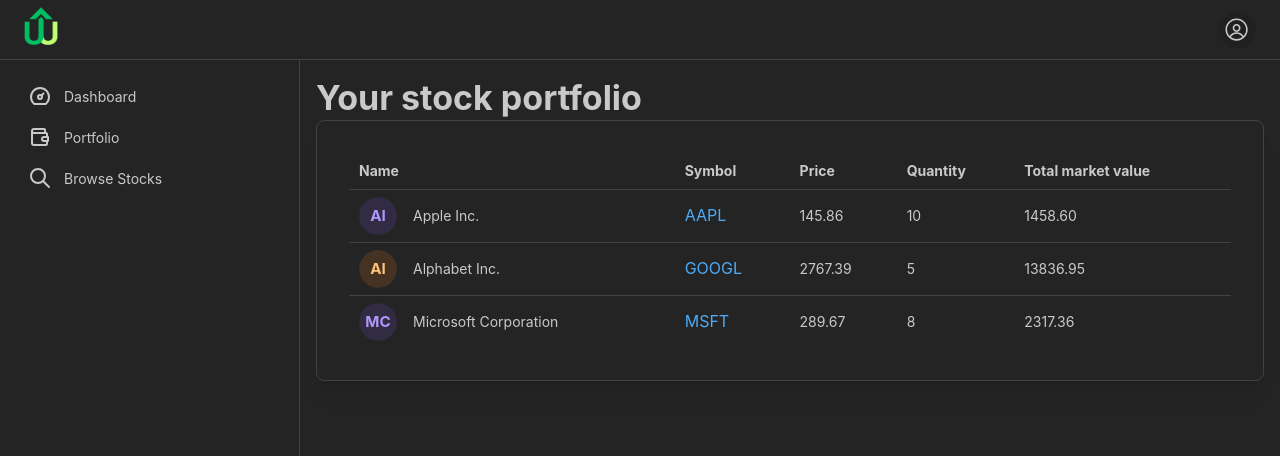
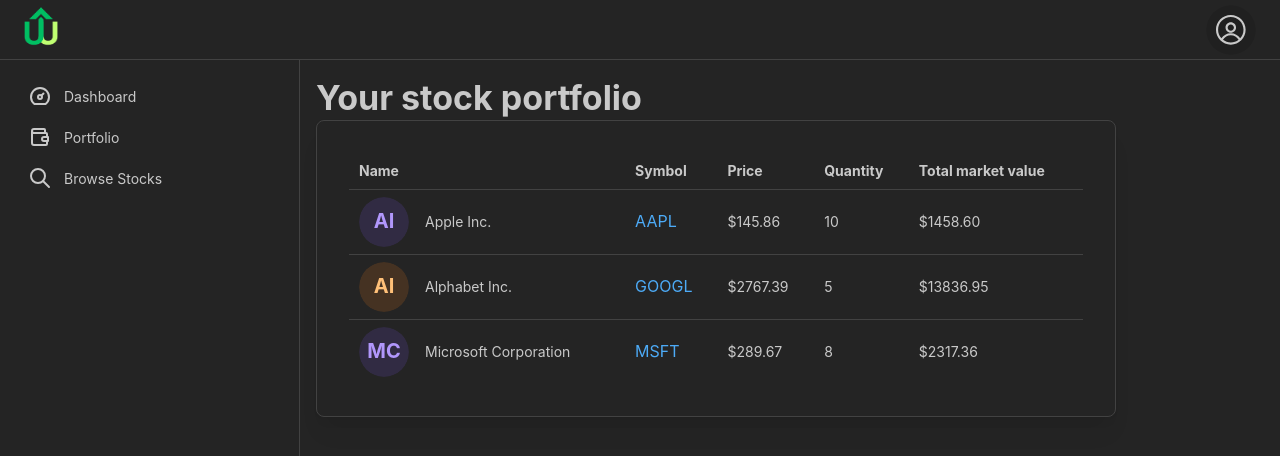
Before and after one commit to justinfiset/UpTrade, a Next.js app in the folder UpTradeClient/: page /portfolio in a window 1280 px wide. Shown: the top 456 px of the page. Built offline with nearby package versions, Linux system fonts and the light colour scheme; no server answers.

Commit message:
Logo loading impl.

```diff
--- a/UpTradeClient/components/AppNav.js
+++ b/UpTradeClient/components/AppNav.js
@@ -116,7 +116,7 @@
                     <Menu trigger="hover" ml={"auto"} mr={"1.5em"}>
                         <Menu.Target>
                           <Group>
-                          <AvatarIcon></AvatarIcon>
+                            <AvatarIcon />
                           </Group>
                         </Menu.Target>
                         {props.loggedIn ? loggedInMenu : loggedOutMenu}
--- a/UpTradeClient/components/AvatarIcon.js
+++ b/UpTradeClient/components/AvatarIcon.js
@@ -1,12 +1,17 @@
-import { Avatar } from "@mantine/core";
+import { Avatar, Box, Center, Skeleton } from "@mantine/core";
 import { useEffect, useState } from "react";
 
 export default function AvatarIcon(props) {
     const [logo, setLogo] = useState(null);
     const [logoError, setLogoError] = useState(false);
+    const [loading, setLoading] = useState(true);
+
+    const size = props.size ? props.size : 50;
 
     useEffect(() => {
         async function fetchStockLogo() {
+            setLoading(true);
+
             try {
                 const response = await fetch(props.src);
                 const data = await response.json();
@@ -15,24 +20,29 @@
                 } else {
                     setLogoError(true);
                 }
+                setLoading(false);
             } catch (error) {
                 setLogoError(true);
+                setLoading(false);
             }
         }
         fetchStockLogo();
-    });
+    }, [props.src]);
 
     return (
-        <>
-            {logoError ? (
+        <Box style={{ position: "relative" }}>
+            {loading ? (
+                <Skeleton visible={true} height={size} circle />
+            ) : logoError ? (
                 <Avatar
                     color="initials"
                     name={props.name}
                     onError={() => setLogoError(true)}
+                    size={size}
                 />
             ) : (
-                <Avatar src={logo}></Avatar>
+                <Avatar src={logo} size={size} />
             )}
-        </>
+        </Box>
     );
 }
--- a/UpTradeClient/pages/portfolio.js
+++ b/UpTradeClient/pages/portfolio.js
@@ -42,9 +42,9 @@
                         {stock.symbol}
                     </Anchor>
                 </Table.Td>
-                <Table.Td>{stock.price}</Table.Td>
+                <Table.Td>{"$" + stock.price}</Table.Td>
                 <Table.Td>{stock.quantity}</Table.Td>
-                <Table.Td>{(stock.price * stock.quantity).toFixed(2)}</Table.Td>
+                <Table.Td>{"$" + (stock.price * stock.quantity).toFixed(2)}</Table.Td>
             </Table.Tr>
         );
     });
@@ -52,7 +52,7 @@
     return (
         <>
             <Title>Your stock portfolio</Title>
-            <Paper shadow="md" radius="md" withBorder p="xl">
+            <Paper shadow="md" radius="md" withBorder p="xl" w={800}>
                 <Table>
                     <Table.Thead>
                         <Table.Tr>
```
Also changed, not shown: UpTradeClient/pages/stock/[stock].js (+6 -4 lines).
